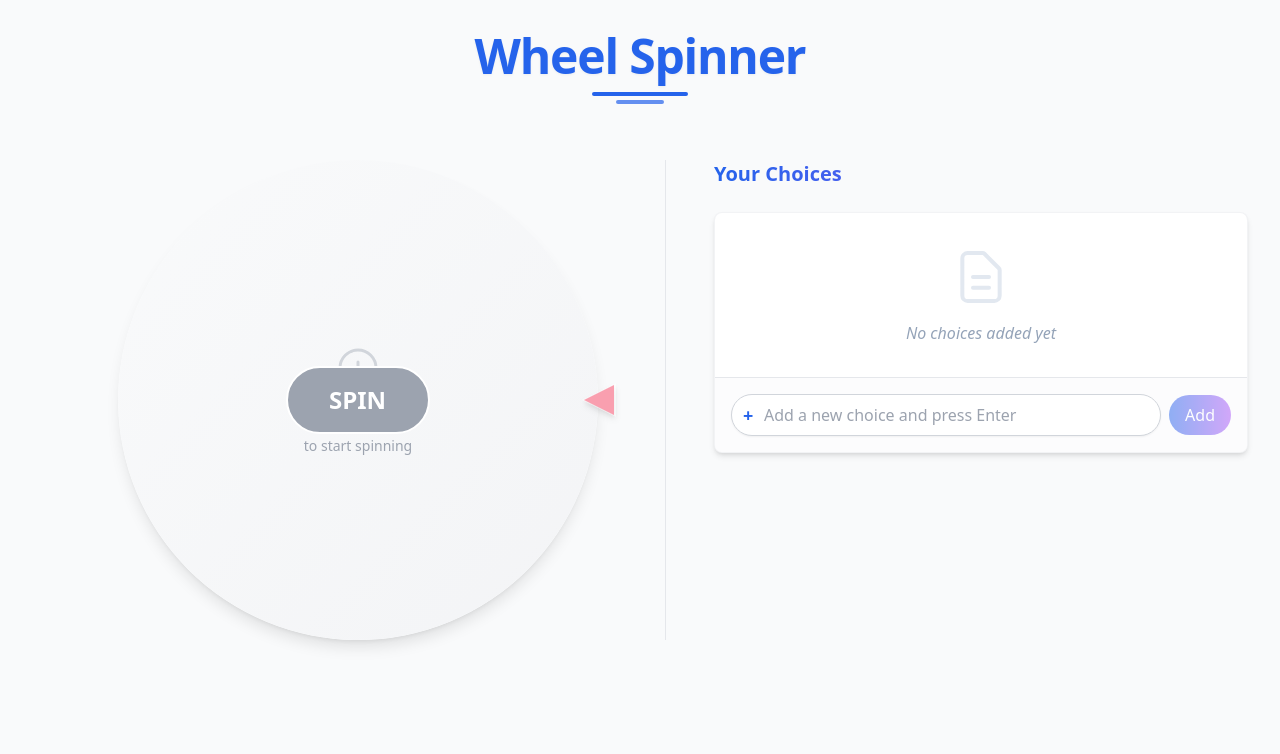
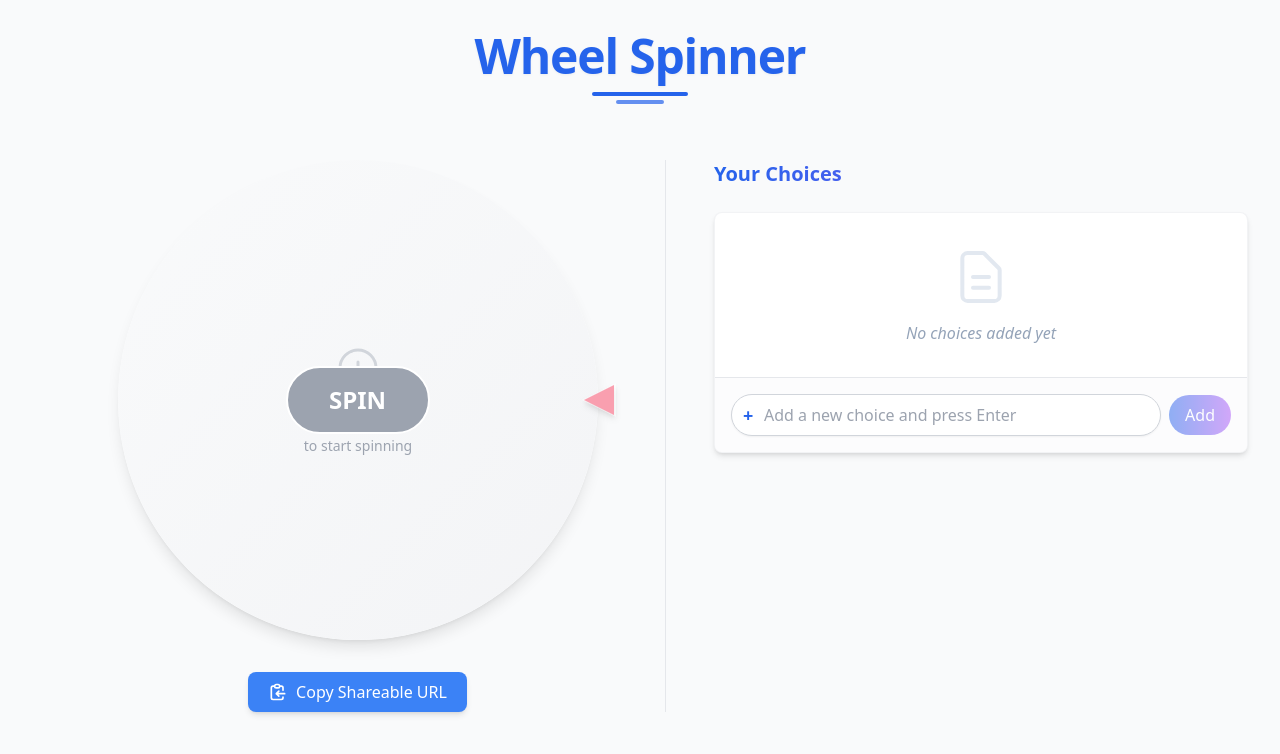
Before and after one commit to gpetiot/wheel-js, a React (Create React App) app: page / in a window 1280 px wide. Shown: the top 754 px of the page. Built offline with nearby package versions, Linux system fonts and the light colour scheme; the HTML template or start-up script is replaced by a standard one.

Commit message:
Feat(WheelSpinner): Add shareable URL copy button

```diff
--- a/src/components/WheelSpinner.js
+++ b/src/components/WheelSpinner.js
@@ -23,6 +23,7 @@ const WheelSpinner = () => {
   const [wheelSlices, setWheelSlices] = useState([]);
   const [showDebug, setShowDebug] = useState(true); // Debug mode enabled by default
   const [showPopup, setShowPopup] = useState(false);
+  const [copySuccess, setCopySuccess] = useState(false);
 
   // Flag to track if rotation change is from a reset (not a spin)
   const isResetRef = useRef(false);
@@ -52,6 +53,27 @@ const WheelSpinner = () => {
       }
     }
   }, []);
+
+  // Copy shareable URL functionality
+  const copyShareableURL = useCallback(() => {
+    // Create simplified choices array with just the text
+    const choicesTexts = choices.map(choice => choice.text);
+
+    // Create URL with encoded choices parameter
+    const url = new URL(window.location.href);
+    url.search = `?choices=${encodeURIComponent(JSON.stringify(choicesTexts))}`;
+
+    // Copy to clipboard
+    navigator.clipboard.writeText(url.toString())
+      .then(() => {
+        setCopySuccess(true);
+        // Reset copy success message after 2 seconds
+        setTimeout(() => setCopySuccess(false), 2000);
+      })
+      .catch(err => {
+        console.error('Failed to copy URL: ', err);
+      });
+  }, [choices]);
 
   // Choice management handlers
   const handleChoiceAdd = useCallback((text) => {
@@ -357,6 +379,31 @@ const WheelSpinner = () => {
               </div>
             </div>
           )}
+
+          {/* Share button */}
+          <button
+            onClick={copyShareableURL}
+            className={`mt-2 py-2 px-5 flex items-center justify-center gap-2
+            ${copySuccess ? 'bg-green-500' : 'bg-blue-500 hover:bg-blue-600'}
+            text-white font-medium rounded-lg shadow-md transition-all duration-300 ease-out transform hover:scale-105 active:scale-95`}
+            disabled={choices.length === 0}
+          >
+            {copySuccess ? (
+              <>
+                <svg xmlns="http://www.w3.org/2000/svg" className="h-5 w-5" fill="none" viewBox="0 0 24 24" stroke="currentColor">
+                  <path strokeLinecap="round" strokeLinejoin="round" strokeWidth={2} d="M5 13l4 4L19 7" />
+                </svg>
+                Copied!
+              </>
+            ) : (
+              <>
+                <svg xmlns="http://www.w3.org/2000/svg" className="h-5 w-5" fill="none" viewBox="0 0 24 24" stroke="currentColor">
+                  <path strokeLinecap="round" strokeLinejoin="round" strokeWidth={2} d="M8 5H6a2 2 0 00-2 2v12a2 2 0 002 2h10a2 2 0 002-2v-1M8 5a2 2 0 002 2h2a2 2 0 002-2M8 5a2 2 0 012-2h2a2 2 0 012 2m0 0h2a2 2 0 012 2v3m2 4H10m0 0l3-3m-3 3l3 3" />
+                </svg>
+                Copy Shareable URL
+              </>
+            )}
+          </button>
         </div>
 
         {/* Choices List */}
```
